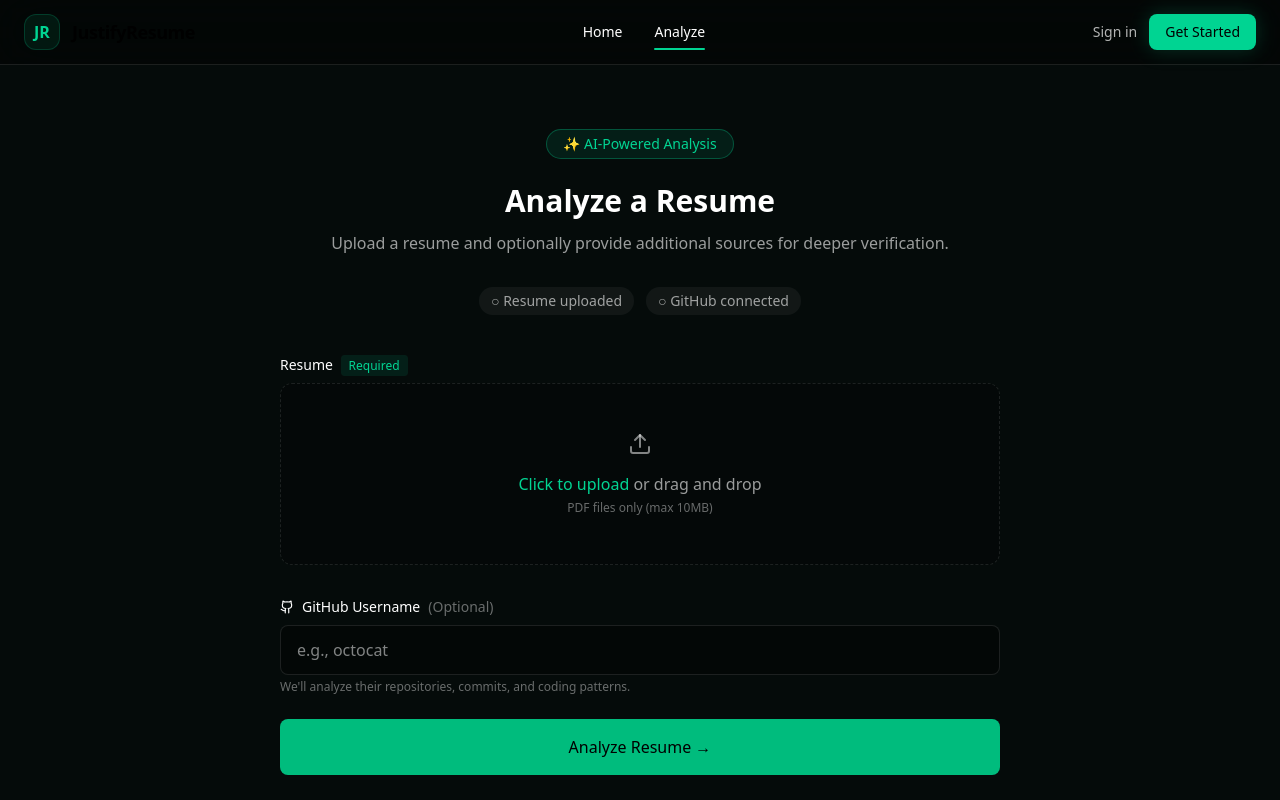
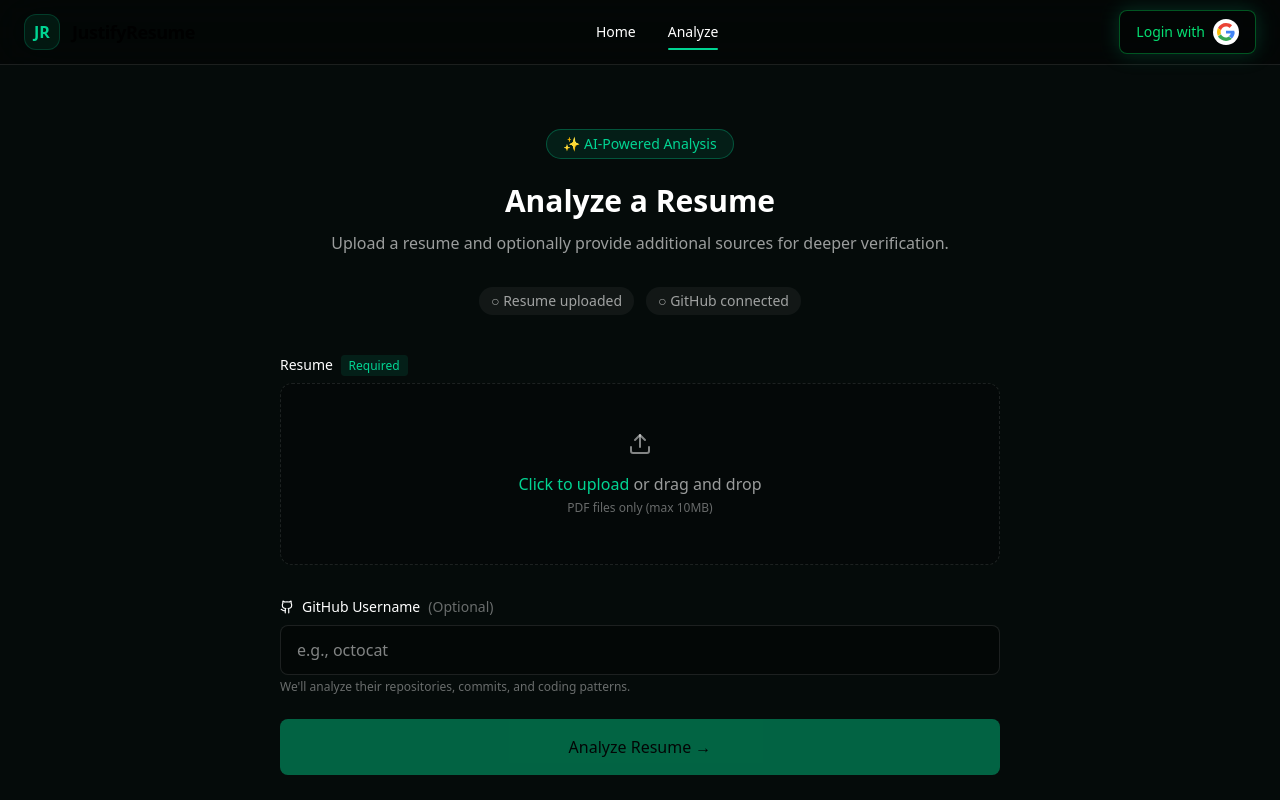
Before and after one commit to aayushCreates/JustifyResume, a Next.js app in the folder client/: page /resume in a window 1280 px wide. Shown: the top 800 px of the page. Built offline with nearby package versions, Linux system fonts and the light colour scheme; no server answers.

Commit message:
update the navbar and added auth in analyze resume

```diff
--- a/client/components/AnalyzeResume.tsx
+++ b/client/components/AnalyzeResume.tsx
@@ -1,3 +1,4 @@
+import { useAuth } from "@/context/auth.context";
 import { Upload, ShieldCheck, Github, Globe } from "lucide-react";
 import { useRef, useState } from "react";
 import { toast } from "sonner";
@@ -6,6 +7,7 @@ export default function AnalyzeResume() {
   const [file, setFile] = useState<File | null>(null);
   const [github, setGithub] = useState<string>("");
   const fileInputRef = useRef<HTMLInputElement | null>(null);
+  const { user, isAuthenticated } = useAuth();
 
   const validateAndSetFile = (selectedFile: File) => {
     if (selectedFile.type !== "application/pdf") {
@@ -32,6 +34,15 @@ export default function AnalyzeResume() {
     const droppedFile = e.dataTransfer.files?.[0];
     if (!droppedFile) return;
     validateAndSetFile(droppedFile);
+  };
+
+  const handleAnalyze = () => {
+    if (!isAuthenticated) {
+      toast.error("Please login to analyze the resume.");
+      return;
+    }
+
+    toast.info("Analysis feature coming soon!");
   };
 
   return (
@@ -125,7 +136,11 @@ export default function AnalyzeResume() {
       </div>
 
       {/* Button */}
-      <button className="w-full py-4 rounded-lg bg-emerald-500 text-black font-medium hover:bg-emerald-400 transition mb-8">
+      <button
+        onClick={handleAnalyze}
+        disabled={!file}
+        className="w-full py-4 rounded-lg bg-emerald-500 text-black font-medium hover:bg-emerald-400 transition mb-8 disabled:opacity-50 disabled:cursor-not-allowed"
+      >
         Analyze Resume →
       </button>
 
--- a/client/components/Navbar.tsx
+++ b/client/components/Navbar.tsx
@@ -1,7 +1,7 @@
 import Link from "next/link";
-import { useState } from "react";
-import AuthModal from "./AuthModal";
+import { useState, useRef, useEffect } from "react";
 import { usePathname } from "next/navigation";
+import { useAuth } from "@/context/auth.context";
 
 const options = [
   {
@@ -15,8 +15,26 @@ const options = [
 ];
 
 export default function Navbar() {
-  const [open, setOpen] = useState<boolean>(false);
   const pathname = usePathname();
+  const { user, oAuth, logout } = useAuth();
+  const [isDropdownOpen, setDropdownOpen] = useState(false);
+  const dropdownRef = useRef<HTMLDivElement>(null);
+
+  function handleGoogleLogin() {
+    oAuth();
+  }
+
+  useEffect(() => {
+    function handleClickOutside(event: MouseEvent) {
+      if (dropdownRef.current && !dropdownRef.current.contains(event.target as Node)) {
+        setDropdownOpen(false);
+      }
+    }
+    document.addEventListener("mousedown", handleClickOutside);
+    return () => {
+      document.removeEventListener("mousedown", handleClickOutside);
+    };
+  }, [dropdownRef]);
 
   return (
     <>
@@ -47,25 +65,78 @@ export default function Navbar() {
               </Link>
             ))}
           </div>
+          {user ? (
+            <div className="relative" ref={dropdownRef}>
+              <button
+                onClick={() => setDropdownOpen((prev) => !prev)}
+                className="flex items-center gap-3"
+              >
+                {user.avatarUrl ? (
+                  <img
+                    src={user.avatarUrl}
+                    alt={user.name || "User Avatar"}
+                    className="w-8 h-8 rounded-full object-cover"
+                  />
+                ) : (
+                  <div className="w-8 h-8 rounded-full bg-gray-600 flex items-center justify-center text-white text-sm font-medium">
+                    {user.name ? user.name[0].toUpperCase() : "U"}
+                  </div>
+                )}
+                <span className="hidden sm:block text-sm font-medium text-white/90">
+                  {user.name || user.email}
+                </span>
+              </button>
 
-          {/* Actions */}
-          <div className="flex items-center gap-3">
-            <button
-              onClick={() => setOpen(true)}
-              className="hidden sm:block text-sm text-white/70 hover:text-white transition"
-            >
-              Sign in
-            </button>
-
-            <button className="px-4 py-2 rounded-lg bg-emerald-400 text-black text-sm font-medium hover:bg-emerald-300 transition shadow-[0_0_20px_rgba(16,185,129,0.25)]">
-              Get Started
-            </button>
-          </div>
+              {isDropdownOpen && (
+                <div className="absolute right-0 mt-2 w-48 bg-black/50 border border-white/10 rounded-lg shadow-lg backdrop-blur-xl z-50">
+                  <ul className="py-1">
+                    <li>
+                      <button
+                        onClick={() => {
+                          logout();
+                          setDropdownOpen(false);
+                        }}
+                        className="w-full text-left px-4 py-2 text-sm text-red-400 hover:bg-white/5"
+                      >
+                        Logout
+                      </button>
+                    </li>
+                  </ul>
+                </div>
+              )}
+            </div>
+          ) : (
+            <div className="flex items-center gap-3">
+              <button
+                onClick={handleGoogleLogin}
+                className="px-4 py-2 rounded-lg bg-black/10 border border-green-600/50 text-green-400 text-sm font-medium hover:bg-emerald-600/10 transition shadow-[0_0_20px_rgba(16,185,129,0.25)] flex gap-2 items-center"
+              >
+                Login with
+                <div className="bg-white px-1 py-1 rounded-full">
+                  <svg width="18" height="18" viewBox="0 0 48 48">
+                    <path
+                      fill="#EA4335"
+                      d="M24 9.5c3.6 0 6.8 1.2 9.3 3.5l6.9-6.9C35.8 2.1 30.3 0 24 0 14.6 0 6.4 5.4 2.5 13.3l8 6.2C12.6 13 17.9 9.5 24 9.5z"
+                    />
+                    <path
+                      fill="#4285F4"
+                      d="M46.5 24.5c0-1.6-.1-2.8-.4-4H24v7.6h12.7c-.3 1.9-1.9 4.7-5.4 6.6l8.3 6.5c4.8-4.4 7.6-10.9 7.6-16.7z"
+                    />
+                    <path
+                      fill="#FBBC05"
+                      d="M10.5 28.5c-.5-1.5-.8-3.1-.8-4.5s.3-3 .8-4.5l-8-6.2C.9 16.4 0 20.1 0 24s.9 7.6 2.5 10.7l8-6.2z"
+                    />
+                    <path
+                      fill="#34A853"
+                      d="M24 48c6.3 0 11.6-2.1 15.5-5.7l-8.3-6.5c-2.3 1.6-5.3 2.7-7.2 2.7-6.1 0-11.4-3.5-13.5-8.5l-8 6.2C6.4 42.6 14.6 48 24 48z"
+                    />
+                  </svg>
+                </div>
+              </button>
+            </div>
+          )}
         </div>
       </nav>
-
-      {/* Auth Modal */}
-      <AuthModal isOpen={open} onClose={() => setOpen(false)} />
     </>
   );
 }
--- a/client/context/auth.context.tsx
+++ b/client/context/auth.context.tsx
@@ -8,52 +8,87 @@ import {
   useEffect,
 } from "react";
 import { toast } from "sonner";
+import { api } from "@/lib/api/api";
 
 interface AuthContextType {
   user: User | null;
   oAuth: () => void;
   logout: () => void;
   isAuthenticated: boolean;
+  loading: boolean;
 }
 
 const AuthContext = createContext<AuthContextType | undefined>(undefined);
 
 export const AuthProvider = ({ children }: { children: ReactNode }) => {
   const router = useRouter();
+  const [user, setUser] = useState<User | null>(null);
+  const [loading, setLoading] = useState(true);
   const [token, setToken] = useState<string | null>(null);
-  const [user, setUser] = useState<User | null>(null);
 
   useEffect(() => {
-    const storedToken = localStorage.getItem("token");
-    const storedUser = localStorage.getItem("user");
+    setLoading(true);
 
-    if (storedToken && storedUser) {
-      setToken(storedToken);
-      setUser(JSON.parse(storedUser));
+    const urlParams = new URLSearchParams(window.location.search);
+    const tokenFromUrl = urlParams.get("token");
+    const tokenFromStorage = localStorage.getItem("token");
+
+    let currentToken: string | null = null;
+
+    if (tokenFromUrl) {
+      currentToken = tokenFromUrl;
+      localStorage.setItem("token", currentToken);
+      router.replace(window.location.pathname); // Clean URL
+    } else if (tokenFromStorage) {
+      currentToken = tokenFromStorage;
     }
-  }, []);
+    setToken(currentToken);
 
-  const oAuth = () => {
-    console.log(
-      "process.env.NEXT_PUBLIC_BASE_API_URL: ",
-      process.env.NEXT_PUBLIC_BASE_API_URL
-    );
-    window.location.href = `${process.env.NEXT_PUBLIC_BASE_API_URL}/api/v1/auth/google`;
+    const verifyAuth = async (token: string | null) => {
+      try {
+        const config = token ? { headers: { Authorization: `Bearer ${token}` } } : {};
+        const response = await api.get("/api/v1/auth/me", config);
+
+        setUser(response.data.data);
+
+        if (tokenFromUrl) toast.success("Logged in successfully");
+      } catch (e) {
+        setUser(null);
+        setToken(null);
+        localStorage.removeItem("token");
+      } finally {
+        setLoading(false);
+      }
+    };
+
+    verifyAuth(currentToken);
+  }, [router]);
+
+  const oAuth = async () => {
+    window.location.href = `${process.env.NEXT_PUBLIC_API_URL}/api/v1/auth/google`;
   };
 
-  const logout = () => {
-    setToken(null);
-    setUser(null);
-    localStorage.removeItem("token");
-    localStorage.removeItem("user");
-    router.replace("/");
-    toast.success("Logged out successfully");
+  const logout = async () => {
+    try {
+      await api.post("/api/v1/auth/logout");
+    } catch (error) {
+      console.error("Backend logout failed, proceeding with client-side cleanup.", error);
+    } finally {
+      setUser(null);
+      setToken(null);
+      localStorage.removeItem("token");
+      localStorage.removeItem("user");
+      router.push("/");
+      toast.success("Logged out successfully");
+    }
   };
 
-  const isAuthenticated = !!token;
+  const isAuthenticated = !!user;
 
   return (
-    <AuthContext.Provider value={{ user, isAuthenticated, oAuth, logout }}>
+    <AuthContext.Provider
+      value={{ user, isAuthenticated, oAuth, logout, loading }}
+    >
       {children}
     </AuthContext.Provider>
   );
--- a/client/lib/api/api.ts
+++ b/client/lib/api/api.ts
@@ -2,4 +2,5 @@ import axios from "axios";
 
 export const api = axios.create({
   baseURL: process.env.NEXT_PUBLIC_API_URL,
+  withCredentials: true,
 });
```
